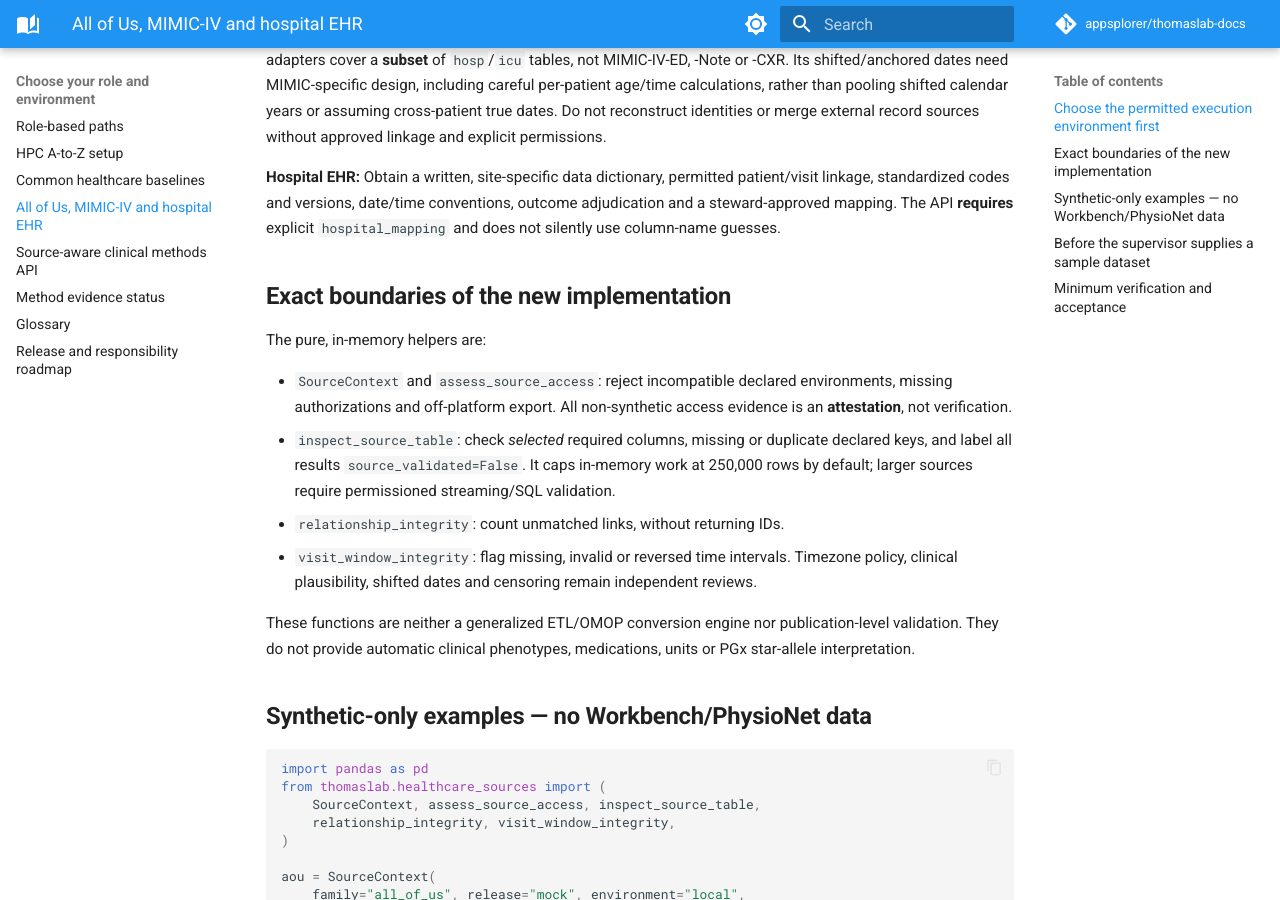
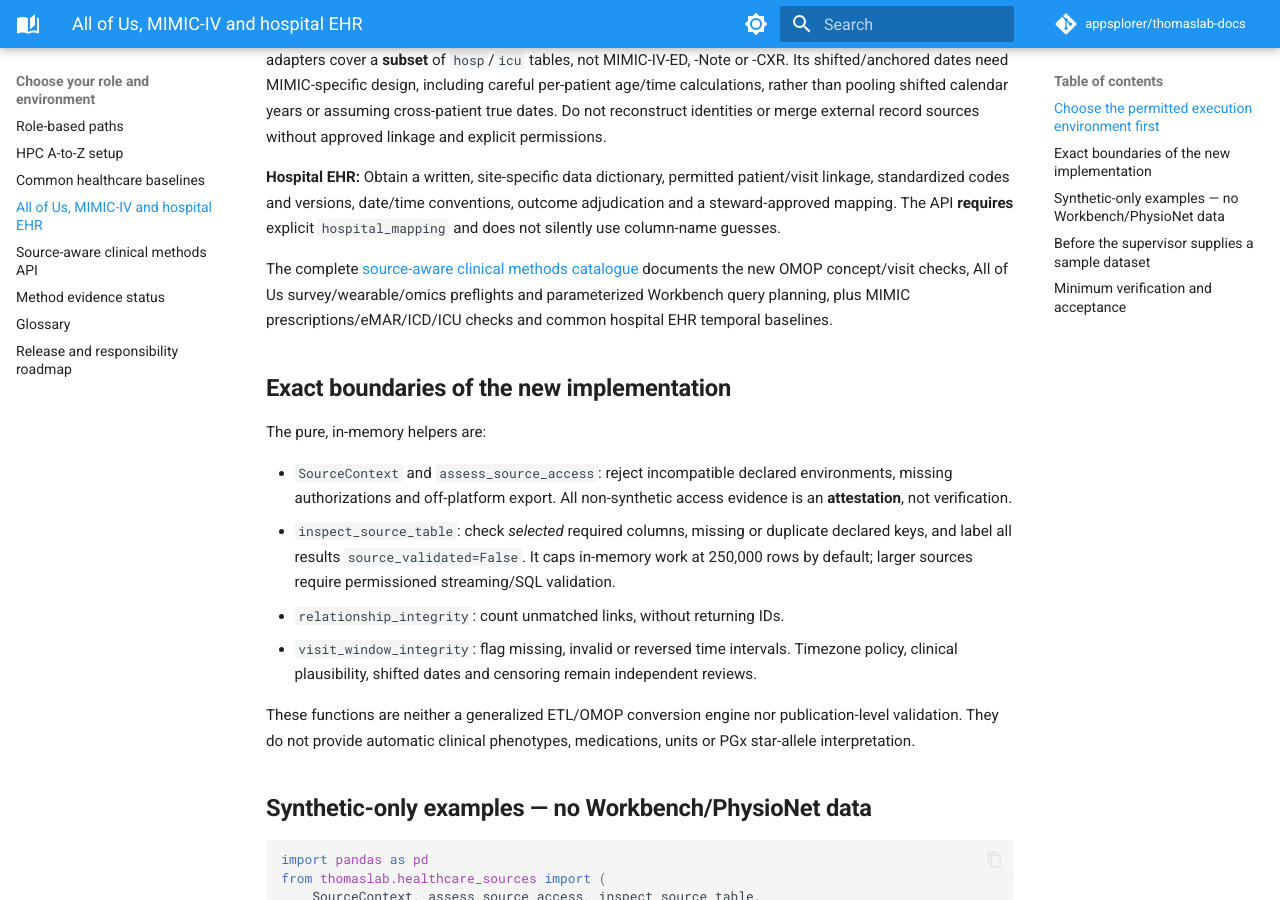
Before and after one commit to appsplorer/thomaslab-docs, an MkDocs documentation site: the page built from docs/guides/dataset-access-and-adapters.md, in a window 1280 px wide and 900 px high, scrolled down 1602 px. Built offline with MkDocs 1.6.1 and Material for MkDocs 9.7.7, drawn with Linux system fonts in a browser that asks for light colours; comment, search, counter and statistics services are not loaded.

Commit message:
docs: add clinical methods catalogue and link from dataset onboarding

```diff
--- a/docs/guides/dataset-access-and-adapters.md
+++ b/docs/guides/dataset-access-and-adapters.md
@@ -48,6 +48,11 @@
 patient/visit linkage, standardized codes and versions, date/time conventions,
 outcome adjudication and a steward-approved mapping. The API **requires**
 explicit `hospital_mapping` and does not silently use column-name guesses.
+
+The complete [source-aware clinical methods catalogue](clinical-dataset-methods.md)
+documents the new OMOP concept/visit checks, All of Us survey/wearable/omics
+preflights and parameterized Workbench query planning, plus MIMIC
+prescriptions/eMAR/ICD/ICU checks and common hospital EHR temporal baselines.
 
 ## Exact boundaries of the new implementation
 
```
